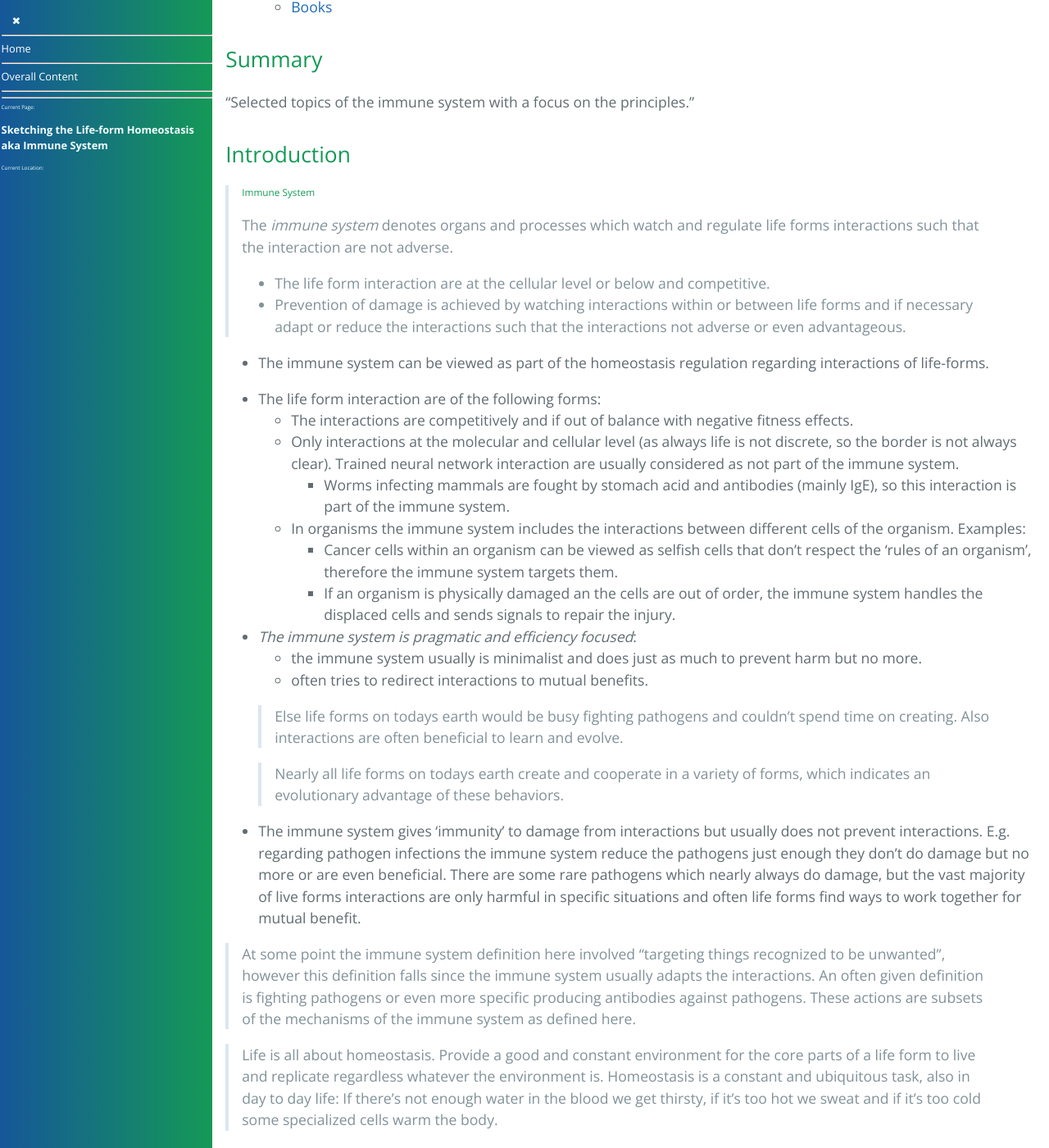
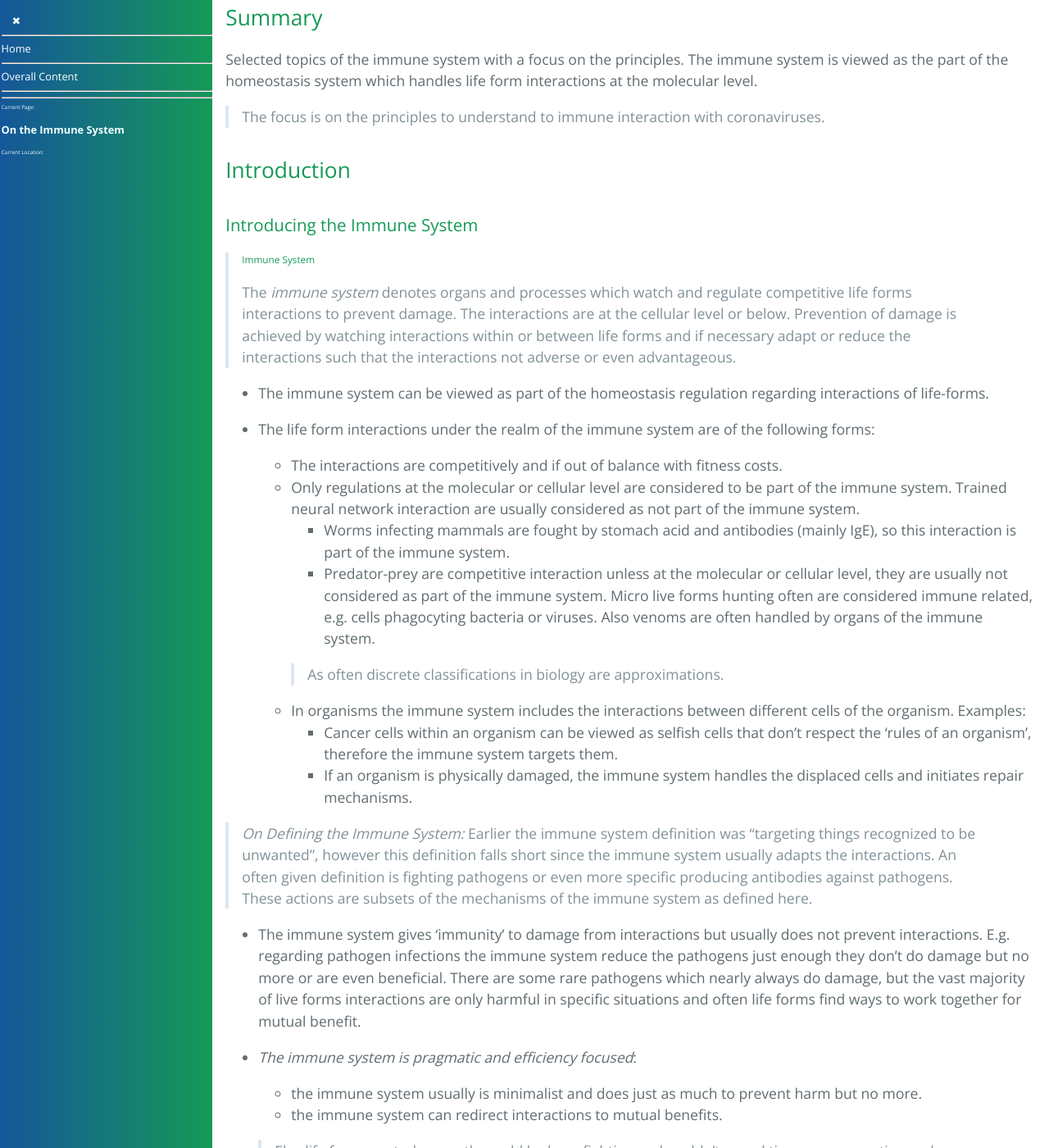
Before and after one commit to forestgrape/coronavirus, a Jekyll site: the page built from 4_immunological/immune_system.md, in a window 1280 px wide and 1400 px high, scrolled down 912 px. Shown: the whole window at 82% size. Built offline with Jekyll 4.4.1, drawn with Linux system fonts in a browser that asks for light colours; our own code applies the rules of GitHub Pages for plain Markdown files; some of the changed text lies outside the part shown.

Commit message:
reordering of section and formulations

```diff
--- a/4_immunological/immune_system.md
+++ b/4_immunological/immune_system.md
@@ -1,14 +1,16 @@
 
 
-# Sketching the Life-form Homeostasis aka Immune System
+# On the Immune System
 
 > **Major rework in progress, June/August 2021**
 
 
 * [Summary](#summary)
 * [Introduction](#introduction)
-* [Immune System Goals](#immune-system-goals)
-* [Immune System Surveillance](#immune-system-surveillance)
+  * [Introducing the Immune System](#introducing-the-immune-system)
+  * [Immune System Goals](#immune-system-goals)
+  * [The Immune System from different View Points](#the-immune-system-from-different-view-points)
+* [Immune System Surveillance Methods](#immune-system-surveillance-methods)
   * [Entry Controls](#entry-controls)
   * [Inspect the Transport Systems](#inspect-the-transport-systems)
   * [Supervise the Production of Enzymes](#supervise-the-production-of-enzymes)
@@ -36,58 +37,69 @@
 
 
 ## Summary
-"Selected topics of the immune system with a focus on the principles."
+Selected topics of the immune system with a focus on the principles. The immune system is viewed as the part of the homeostasis system which handles life form interactions at the molecular level.
+
+> The focus is on the principles to understand to immune interaction with coronaviruses.
 
 
 ## Introduction
 
+### Introducing the Immune System
+
 > ###### Immune System
-> The *immune system* denotes organs and processes which watch and regulate life forms interactions such that the interaction are not adverse.
-> * The life form interaction are at the cellular level or below and competitive.
-> * Prevention of damage is achieved by watching interactions within or between life forms and if necessary adapt or reduce the interactions such that the interactions not adverse or even advantageous.
+> The *immune system* denotes organs and processes which watch and regulate competitive life forms interactions to prevent damage. The interactions are at the cellular level or below. Prevention of damage is achieved by watching interactions within or between life forms and if necessary adapt or reduce the interactions such that the interactions not adverse or even advantageous.
 
 * The immune system can be viewed as part of the homeostasis regulation regarding interactions of life-forms.
 
-* The life form interaction are of the following forms:
-  * The interactions are competitively and if out of balance with negative fitness effects.
-  * Only interactions at the molecular and cellular level (as always life is not discrete, so the border is not always clear). Trained neural network interaction are usually considered as not part of the immune system.
+* The life form interactions under the realm of the immune system are of the following forms:
+  * The interactions are competitively and if out of balance with fitness costs.
+  * Only regulations at the molecular or cellular level are considered to be part of the immune system. Trained neural network interaction are usually considered as not part of the immune system.
     * Worms infecting mammals are fought by stomach acid and antibodies (mainly IgE), so this interaction is part of the immune system.
+    * Predator-prey are competitive interaction unless at the molecular or cellular level, they are usually not considered as part of the immune system. Micro live forms hunting often are considered immune related, e.g. cells phagocyting bacteria or viruses. Also venoms are often handled by organs of the immune system.
+
+    > As often discrete classifications in biology are approximations.
+
   * In organisms the immune system includes the interactions between different cells of the organism. Examples:
     * Cancer cells within an organism can be viewed as selfish cells that don't respect the 'rules of an organism', therefore the immune system targets them.
-    * If an organism is physically damaged an the cells are out of order, the immune system handles the displaced cells and sends signals to repair the injury.
+    * If an organism is physically damaged, the immune system handles the displaced cells and initiates repair mechanisms.
+
+
+> *On Defining the Immune System:* Earlier the immune system definition was  "targeting things recognized to be unwanted", however this definition falls short since the immune system usually adapts the interactions. An often given definition is fighting pathogens or even more specific producing antibodies against pathogens. These actions are subsets of the mechanisms of the immune system as defined here.
+
+* The immune system gives 'immunity' to damage from interactions but usually does not prevent interactions. E.g. regarding pathogen infections the immune system reduce the pathogens just enough they don't do damage but no more or are even beneficial. There are some rare pathogens which nearly always do damage, but the vast majority of live forms interactions are only harmful in specific situations and often life forms find ways to work together for mutual benefit.
 
 * *The immune system is pragmatic and efficiency focused*:
   * the immune system usually is minimalist and does just as much to prevent harm but no more.
-  * often tries to redirect interactions to mutual benefits.
+  * the immune system can redirect interactions to mutual benefits.
 
-  > Else life forms on todays earth would be busy fighting pathogens and couldn't spend time on creating. Also interactions are often beneficial to learn and evolve.
+  > Else life forms on todays earth would be busy fighting and couldn't spend time on cooperating and creating.
 
   > Nearly all life forms on todays earth create and cooperate in a variety of forms, which indicates an evolutionary advantage of these behaviors.
 
-* The immune system gives 'immunity' to damage from interactions but usually does not prevent interactions. E.g. regarding pathogen infections the immune system reduce the pathogens just enough they don't do damage but no more or are even beneficial. There are some rare pathogens which nearly always do damage, but the vast majority of live forms interactions are only harmful in specific situations and often life forms find ways to work together for mutual benefit.
+  > Interactions are often beneficial to learn and evolve.
 
-> At some point the immune system definition here involved "targeting things recognized to be unwanted", however this definition falls since the immune system usually adapts the interactions. An often given definition is fighting pathogens or even more specific producing antibodies against pathogens. These actions are subsets of the mechanisms of the immune system as defined here.
+
+### Immune System Goals
+The goal of homeostasis is to provide optimal conditions for the core parts of a life form. The immune system viewed as part of the overall homeostasis system has the task to prevent damage resulting from life form interactions. The main focus of the immune system is the core part of a life form. Keep the helper parts working is important too since these have functions for homeostasis.
+
+> In multicellular organism the entire homeostasis including the immune system does everything to prevent damage to the core of the organism. Most animals have a hierarchical cell organization: In the case of vertebrates, the best protected cell populations are stem cells, the germ-line cells and the neurons. So the immune system protects these cell populations with a high priority.
 
 > Life is all about homeostasis. Provide a good and constant environment for the core parts of a life form to live and replicate regardless whatever the environment is. Homeostasis is a constant and ubiquitous task, also in day to day life: If there's not enough water in the blood we get thirsty, if it's too hot we sweat and if it's too cold some specialized cells warm the body.
 
 
+### The Immune System from different View Points
+
 Nearly all forms of life have some immune mechanisms. Even viruses encode proteins to reduce the hosts from interfering with their metabolism. It's an interplay: The host immune system tries to reduce the virus metabolism and the virus immune system in turn tries the reduce the host immune system. Usually a balance is reached and both life side a side or even in symbiosis.
 
 Immune mechanism can be viewed from different perspectives and accordingly classified to various criteria:
-- [Immune System Methods](#immune-system-methods): Entry Control | Supervise | Recognize and Classify| Fight Class Dangerous
-- [Immune System Mechanisms](#immune-system-mechanisms): Physical, chemical and biological mechanism are in use.
-- [Immune System Specificity](#immune-system-target-specificity): Which substances are recognized and targeted. Substances that are ignored.
+- [Immune System Surveillance Methods](#immune-system-surveillance)
+- [Immune System Mechanisms](#immune-system-mechanisms): Physical, chemical and biological mechanism are used.
+- [Immune System Specificity](#immune-system-target-selection): Which substances are recognized and targeted. Substances that are ignored.
 - [Protection Locations](#protection-locations): Local or global. At frequent foreign substances entry points many local protection mechanism are in place.
 
 
 
-## Immune System Goals
-The goal of homeostasis is to provide optimal conditions for the core parts of a life form. The immune system viewed as part of the overall homeostasis system has the task to prevent damage resulting from life form interactions. The main focus of the immune system is the core part of a life form. Keep the helper parts working is important too since these have functions for homeostasis.
-
-> In multicellular organism the entire homeostasis including the immune system does everything to prevent damage to the core of the organism. Most animals have a hierarchical cell organization: In the case of vertebrates, the best protected cell populations are stem cells, the germ-line cells and the neurons. So the immune system protects these cell populations with a high priority.
-
-
-## Immune System Surveillance
+## Immune System Surveillance Methods
 
 > **in work and incomplete**
 
@@ -155,25 +167,33 @@
 
 
 
-## Immune System Targeting
-The immune system targeting is mainly based on the locality or feature recognition:
+## Immune System Specificity
+
+To specify the targets the locality and feature recognition are used:
 * Target by Locations
   * Stomach acid in the stomach.
   * The respiratory tract has evolved to block most particles except small molecules (02, CO2, H2O) from reaching/leaving the lungs.
 * Target by Feature Recognition.
-  * Default Allow = Allow unless Denied: Target everything *with* a specific feature and allow everything else.
-  * Default Deny = Deny unless Allowed: Allow only items *with* a specific feature = Target all other items (*without* the specific feature)
 
-  > Default allow is also called blacklist (blacklist = items to block) and default deny whitelist (whitelist = items to allow).
 
-### Feature Recognition Specificity
-The range of specificity is large, the following categories are just a coarse approximation.
+### Protection Locations
+Immune responses can be global (affecting the entire body), local for some tissue or even inside single cells:
+* entire body (e.g. fever, circulating antibodies or the skin)
+* tissue specific (e.g. local inflammation, Tissue resident cells e.g. T cells)
+* cell intern (intra cellular processes). The oldest form of protection that developed already in prokaryotes.
+
+
+### Feature Recognition
+
+#### Feature Recognition Specificity
+The range of specificity is huge and not discrete, so the following categories are just a coarse approximation.
 
 * #### Unspecific
   Examples
   - skin: keep everything out
   - some immune cells such as neutrophil granulocytes: local shutdown of all living things
   - stomach acid
+
 * #### Semi Specific
   Examples
   - Receptors from double stranded DNA based lifeforms targeting single stranded DNA
@@ -186,15 +206,21 @@
 
 
 
-### Feature Recognition Mechanisms
+#### Feature Recognition Mechanisms
 
-#### Detecting Protein Structures
+##### Detecting Protein Structures
 > ###### Antigen
  Particles classified as unwanted to which the immune system is able  particles they bind are called *antigens*.
 
 > ###### Antibody
 > The elements by which the immune system can bind to antigens are called *antibodies*.
 
+
+#### Feature Recognition Policy
+* Default Allow = Allow unless Denied: Target everything *with* a specific feature and allow everything else.
+* Default Deny = Deny unless Allowed: Allow only items *with* a specific feature = Target all other items (*without* the specific feature)
+
+> Default allow is also called blacklist (blacklist = items to block) and default deny whitelist (whitelist = items to allow).
 
 
 <!--
@@ -206,64 +232,39 @@
  -->
 
 
-## Protection Locations
-Immune responses can be global (affecting the entire body), local for some tissue or even inside single cells:
-* entire body (e.g. fever, circulating antibodies or the skin)
-* tissue specific (e.g. local inflammation, Tissue resident cells e.g. T cells)
-* cell intern (intra cellular processes). The oldest form of protection that developed already in prokaryotes.
-
-
-
-## Immune System Members
-
-### T Cells
-* T cells are in the blood and locally in tissues.
-* T cells can check if cells do what they are supposed to do. Virus infected cells have a changed metabolism since they produce proteins encoded by the viruses. [T cells can detect](#extern-checks) the virus proteins exposed.
-* To control coronaviruses infections T cells are key [citation coming].
-
-> ###### Local T cell
-> *Tissue resident T cells* in literature, often shortened to *local T cells* on this page, are T cells which survey the tissues cells integrity. They move within tissues and and do not circulate with the blood. //previously shortened here as *local* T cells
-
-#### Distribution
-T cells are in the blood, in lymph nodes and resident T cells in tissues. Lymph nodes and tissue resident T cells are often at entry points for pathogens e.g. the mouth is a common entry point for viruses, so close to the mouth there are many T cells [in work].
-
-##### T Cell Training
-[in work, to be completed and to be checked]
-1. In the __bone marrow__ new immune cells are produced by somantic recombination. Some differentiation occurs. A certain class of immune cells moves to the thymus. [to check and clarify]
-2. In the __thymus__ it is checked if the cells have the right binding capabilities: Binding MHC neither to weak nor to strong. Don't attack self substances.
-   * Fail (wrong MHC binding strength or self substances attacked) => trigger cell death (if goes wrong, an autoimmune disease can result)
-   * Succeed (right MHC binding strength If the cell does *not* bind self) => send the cell to the lymph nodes.
-3. In the __lymph nodes__ the cells are exposed to foreign substances. If a cell binds to unknown and harmful substances the cell is useful.
-
 
 ## Adaption and Learning
 
 The entire immune system adapts the way and strength of protection provided at each location in the body. The immune adaption depends both on the personal history of exposure to pathogens and the one, ones the ancestors have been exposed to (genetic adaption)
-* lifetime adaption: personal history of exposure to antigens experienced to be harmful. One hand hand more immune cells may relocate or replicate increased in locations where pathogens haven been observed. On the other hand the specific parts of immune systems have mechanism of memorizing seen pathogens ([Variable Immune System](#trained-immune-system))
+* lifetime adaption: personal history of exposure to antigens experienced to be harmful. One hand hand more immune cells may relocate or replicate increased in locations where pathogens haven been observed. On the other hand the specific parts of immune systems have mechanism of memorizing seen pathogens ([Variable Immune System](#acquired-immunity))
 * generational adaption: personal and ancestral exposures are memorized and cause both the innate and acquired immune system to adapt
 
 
 ### Innate Immune Systems
 
-###### Innate Immune System
-> There is no special mechanism to change the targets throughout the life time.
+###### Innate Immunity
+> The innate immunity are mechanisms that have constant recognition patterns throughout lifetime.
 
 Since targets stay constant, the information is stored in [lifetime storage](../2_biological/life-forms.md#lifetime-storage)).
 
 
-### Trained Immune System
-Some parts of the immune system are able to vary the targets throughout a lifespan of a life form.
+### Acquired Immune Systems
 
+The life spans of life forms and the evolutionary rate of the germ lines of life forms vary. Life forms evolving slow at the molecular level need to handle interactions with life forms evolving much faster at the molecular level. To achieve this most 'slow evolving' life forms have mechanisms to learn to handle new molecular patterns during lifetime.
 
-#### Examples
-* Antibodies: bind to specific proteins and thereby inactivate or mark them
+##### Acquired Immunity
+> Mechanisms of the immune system which are able to acquire new skills upon encounters with pathogenic life forms or substances. This acquiring of of new skills is done during the lifetime.
+
+* The immune system is able to learn new molecular targets from encounters with new targets.
+
+#### Recognize Proteins
+* Antibodies: bind to specific proteins and thereby inactivate or mark them.
 * Trained T cells ([T cell Training](#t-cell-training))
 
-> ###### Allergy
-> Sometimes proteins parts not associated to pathogens are classified as being harmful. This yields allergies.
+###### Allergy
+Sometimes proteins parts not associated to pathogens are classified as being harmful. This yields allergies.
 
-
-#### Mechanisms to Produce Different Binding Capabilities
+##### Mechanisms to Produce Different Binding Capabilities
 One mechanisms to produce different cells able to bind to different substances is, that the binding parts of these cell are randomized i.e. the genes coding these binding parts are generated by a process which produces random sequences. Now the immune system needs to check that:
 1. these randomized binding sites don't bind to something useful e.g. healthy cells belonging from the same organism (self).
 2. these randomized binding sites are useful i.e. they bind to something harmful.
@@ -287,6 +288,29 @@
 
 
 
+## Immune System Members
+
+### T Cells
+* T cells are in the blood and locally in tissues.
+* T cells can check if cells do what they are supposed to do. Virus infected cells have a changed metabolism since they produce proteins encoded by the viruses. [T cells can detect](#extern-checks) the virus proteins exposed.
+* To control coronaviruses infections T cells are key [citation coming].
+
+> ###### Local T cell
+> *Tissue resident T cells* in literature, often shortened to *local T cells* on this page, are T cells which survey the tissues cells integrity. They move within tissues and and do not circulate with the blood. //previously shortened here as *local* T cells
+
+#### Distribution
+T cells are in the blood, in lymph nodes and resident T cells in tissues. Lymph nodes and tissue resident T cells are often at entry points for pathogens e.g. the mouth is a common entry point for viruses, so close to the mouth there are many T cells [in work].
+
+##### T Cell Training
+[in work, to be completed and to be checked]
+1. _Bone Marrow:_ In the bone marrow new immune cells are produced by somantic recombination. Some T cells  differentiate to move to the thymus. [to check and clarify]
+2. _Thymus:_ In the thymus it is checked if the cells have the right binding capabilities: Binding MHC neither to weak nor to strong. Don't attack self substances.
+   * Fail (wrong MHC binding strength or self substances attacked) => trigger cell death (if goes wrong, an autoimmune disease can result)
+   * Succeed (right MHC binding strength If the cell does *not* bind self) => send the cell to the lymph nodes.
+3. _Lymph Nodes:_ In the lymph nodes the cells are exposed to foreign substances. If a cell binds to unknown and harmful substances the cell is useful. If the cells is useful often replication is triggered.
+
+
+
 ## Cross Immune Protections
 All form of life on earth share common molecular patterns. The more genetically related the forms, the more genes and corresponding proteins are similar. Some elements are more conserved and are possible targets to develop cross protections either by the immune system or artificial medications.
 
@@ -295,6 +319,7 @@
     - OC43 -protects-> HKU1 (only unidirectional, both OC43 and HKU1 are betacoronaviruses)
     - NL63 -protects-> 229E (only unidirectional)
 * [Han et al](#han) showed that calves innoculated with HECV-4408 get immune protection against the BCoV strain DB2. HECV-4408 is a BCoV strain that has been observed to cause [diarrhea in humans](../2_biological/coronavirus.md#observed-interspecies-infections).
+
 
 
 
```
Also changed, not shown: other parts of 4_immunological/immune_system.md (+7 -8 lines).
